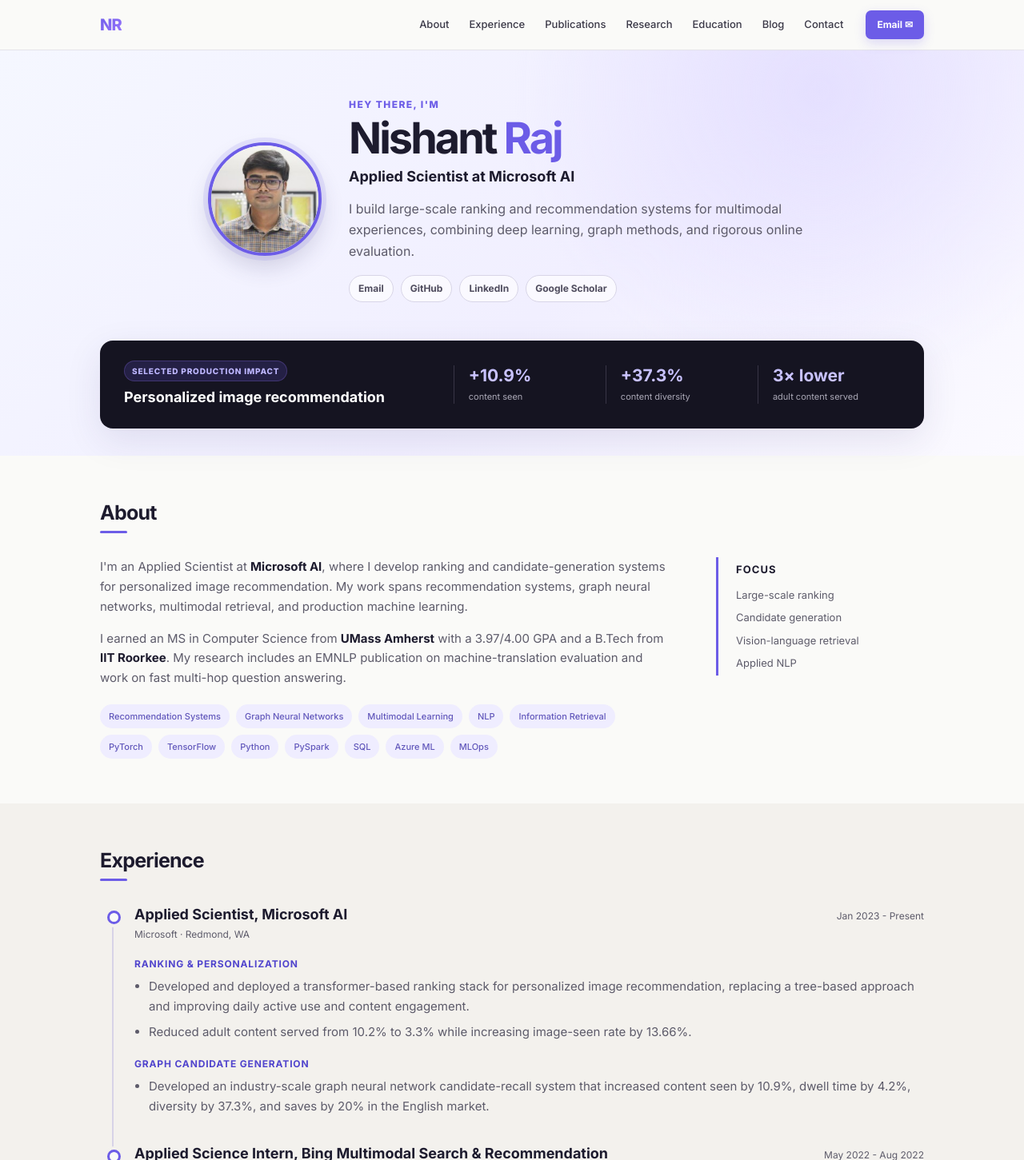
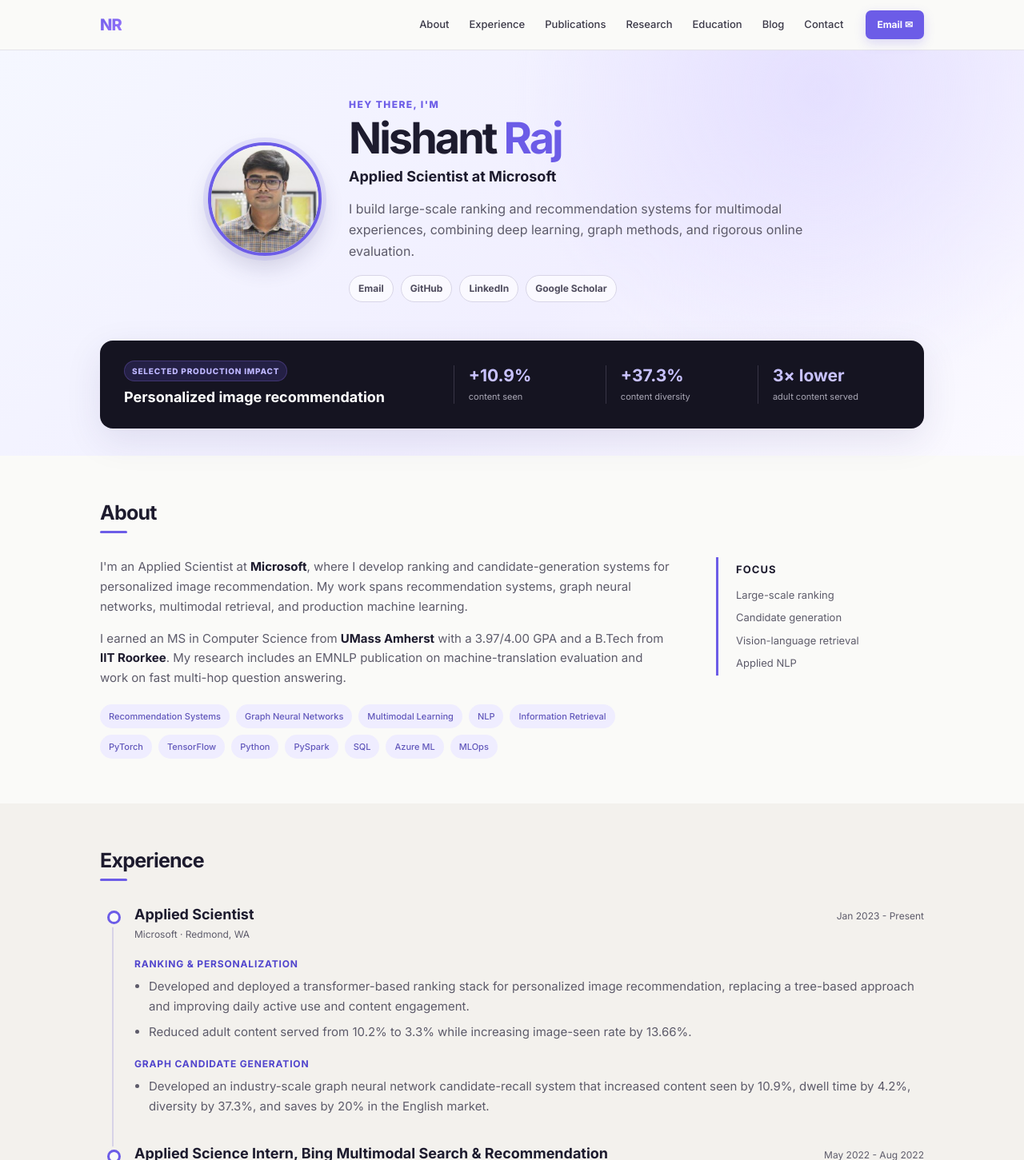
Before and after one commit to Nishant3815/Nishant3815.github.io, a website: page index.html in a window 1280 px wide. Shown: the top 1451 px of the page at 80% size. Drawn offline with Linux system fonts and the light colour scheme.

Commit message:
Use Microsoft company name throughout portfolio

```diff
--- a/index.html
+++ b/index.html
@@ -3,7 +3,7 @@
 <head>
   <meta charset="utf-8">
   <meta name="viewport" content="width=device-width, initial-scale=1">
-  <meta name="description" content="Nishant Raj is an Applied Scientist at Microsoft AI working on recommendation systems, graph learning, multimodal search, and natural language processing.">
+  <meta name="description" content="Nishant Raj is an Applied Scientist at Microsoft working on recommendation systems, graph learning, multimodal search, and natural language processing.">
   <title>Nishant Raj | Applied Scientist</title>
   <link rel="icon" href="res/img/favicon.png">
   <link rel="preconnect" href="https://fonts.googleapis.com">
@@ -30,7 +30,7 @@
         <div class="hero-copy">
           <p class="kicker">Hey there, I'm</p>
           <h1>Nishant <span>Raj</span></h1>
-          <p class="hero-title">Applied Scientist at Microsoft AI</p>
+          <p class="hero-title">Applied Scientist at Microsoft</p>
           <p class="hero-summary">I build large-scale ranking and recommendation systems for multimodal experiences, combining deep learning, graph methods, and rigorous online evaluation.</p>
           <div class="social-links" aria-label="Profile links"><a href="mailto:nishant.raj.iitr@gmail.com">Email</a><a href="https://github.com/Nishant3815">GitHub</a><a href="https://www.linkedin.com/in/nishant-raj-iitr/">LinkedIn</a><a href="https://scholar.google.com/citations?user=pqbpgOMAAAAJ&amp;hl=en">Google Scholar</a></div>
         </div>
@@ -47,7 +47,7 @@
       <h2>About</h2><div class="section-rule"></div>
       <div class="about-grid">
         <div class="about-copy">
-          <p>I'm an Applied Scientist at <strong>Microsoft AI</strong>, where I develop ranking and candidate-generation systems for personalized image recommendation. My work spans recommendation systems, graph neural networks, multimodal retrieval, and production machine learning.</p>
+          <p>I'm an Applied Scientist at <strong>Microsoft</strong>, where I develop ranking and candidate-generation systems for personalized image recommendation. My work spans recommendation systems, graph neural networks, multimodal retrieval, and production machine learning.</p>
           <p>I earned an MS in Computer Science from <strong>UMass Amherst</strong> with a 3.97/4.00 GPA and a B.Tech from <strong>IIT Roorkee</strong>. My research includes an EMNLP publication on machine-translation evaluation and work on fast multi-hop question answering.</p>
           <div class="chips" aria-label="Technical skills"><span>Recommendation Systems</span><span>Graph Neural Networks</span><span>Multimodal Learning</span><span>NLP</span><span>Information Retrieval</span><span>PyTorch</span><span>TensorFlow</span><span>Python</span><span>PySpark</span><span>SQL</span><span>Azure ML</span><span>MLOps</span></div>
         </div>
@@ -58,7 +58,7 @@
     <section class="section section-alt" id="experience"><div class="container">
       <h2>Experience</h2><div class="section-rule"></div>
       <div class="timeline">
-        <article class="timeline-item featured-role"><div class="role-header"><div><h3>Applied Scientist, Microsoft AI</h3><p>Microsoft · Redmond, WA</p></div><time>Jan 2023 - Present</time></div><h4>Ranking &amp; personalization</h4><ul><li>Developed and deployed a transformer-based ranking stack for personalized image recommendation, replacing a tree-based approach and improving daily active use and content engagement.</li><li>Reduced adult content served from 10.2% to 3.3% while increasing image-seen rate by 13.66%.</li></ul><h4>Graph candidate generation</h4><ul><li>Developed an industry-scale graph neural network candidate-recall system that increased content seen by 10.9%, dwell time by 4.2%, diversity by 37.3%, and saves by 20% in the English market.</li></ul></article>
+        <article class="timeline-item featured-role"><div class="role-header"><div><h3>Applied Scientist</h3><p>Microsoft · Redmond, WA</p></div><time>Jan 2023 - Present</time></div><h4>Ranking &amp; personalization</h4><ul><li>Developed and deployed a transformer-based ranking stack for personalized image recommendation, replacing a tree-based approach and improving daily active use and content engagement.</li><li>Reduced adult content served from 10.2% to 3.3% while increasing image-seen rate by 13.66%.</li></ul><h4>Graph candidate generation</h4><ul><li>Developed an industry-scale graph neural network candidate-recall system that increased content seen by 10.9%, dwell time by 4.2%, diversity by 37.3%, and saves by 20% in the English market.</li></ul></article>
         <article class="timeline-item"><div class="role-header"><div><h3>Applied Science Intern, Bing Multimodal Search &amp; Recommendation</h3><p>Microsoft · Bellevue, WA</p></div><time>May 2022 - Aug 2022</time></div><ul><li>Built a graph-convolutional proof of concept for vision-language joint embedding training, improving text-to-image recall by 0.9% and image-to-text recall by 1.8%.</li></ul></article>
         <article class="timeline-item"><div class="role-header"><div><h3>Machine Learning Intern, AutoCAD</h3><p>Autodesk · San Francisco, CA</p></div><time>May 2021 - Aug 2021</time></div><ul><li>Automated identification of hand-drawn building markups using Detectron2, built the data-augmentation pipeline, and benchmarked object-detection models at 0.73 mAP.</li></ul></article>
         <article class="timeline-item"><div class="role-header"><div><h3>Data Science Associate, Advanced Data Science</h3><p>ZS Associates · Bengaluru, India</p></div><time>Jul 2018 - Nov 2020</time></div><ul><li>Applied gradient boosting to forecast drug sales and identify high-value healthcare providers, supporting an estimated $2 million revenue opportunity.</li><li>Built NLP systems for biomedical entity-relation extraction and closed-domain information retrieval.</li></ul></article>
```
